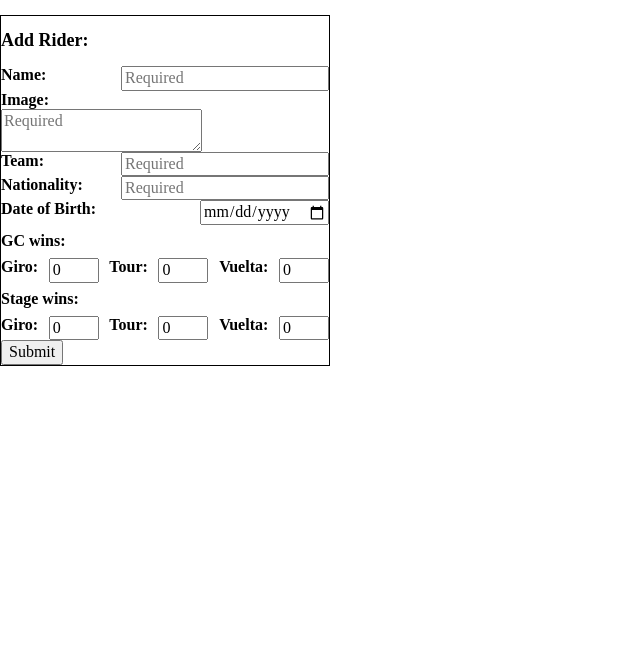
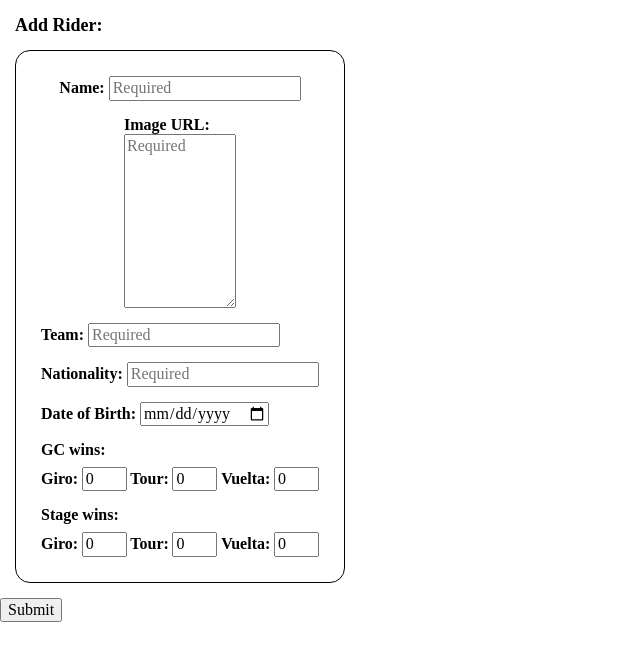
Before and after one commit to albertRowett/grand-tour-gc-riders, a PHP site: page /addRider.php in a window 1280 px wide. Shown: the part 73-734 px from the top of the page, without its empty margins (0-640 px from the left). Run offline with PHP 8.4, Linux system fonts and the light colour scheme.

Commit message:
addRider page styling improved- still some centering issues to be addressed

```diff
--- a/addRider.php
+++ b/addRider.php
@@ -12,7 +12,6 @@ $headHtml = new HeadHtml();
 $addRiderHtml = new AddRiderHtml();
 
 // Handling form submission
-
 $name = $_POST['name'] ?? false;
 $image = $_POST['image'] ?? false;
 $team = $_POST['team'] ?? false;
@@ -90,8 +89,6 @@ if (
     );
 }
 
-
-
 // Displaying page
 $headHtml->display();
 $addRiderHtml->display();
--- a/css/styles.css
+++ b/css/styles.css
@@ -57,6 +57,7 @@ a:hover {
 .flexrow {
   display: flex;
   justify-content: space-between;
+  align-items: center;
 }
 
 h3 {
@@ -79,22 +80,59 @@ p {
 
 /* Apply to addRider page only */
 
-.addRiderForm {
+.addRiderContainer {
   position: absolute;
   top: 72.55px;
-  width: 330px;
-  margin: 15px auto;
-  border: 1px solid black;
 }
 
 h2 {
+  margin: 15px 15px 0 15px;
   font-size: large;
+}
+
+.addRiderStats {
+  width: 330px;
+  margin: 15px;
+  border: 1px solid black;
+  border-radius: 15px;
+  padding: 17.5px 25px;
+  display: flex;
+  flex-direction: column;
+}
+
+.statRow {
+  margin: 7.5px 0;
+}
+
+.statRow.nameRow {
+  text-align: center;
+}
+
+.statRow.imgRow {
+  margin: 7.5px auto;
 }
 
 label {
   font-weight: bold;
 }
 
+.textInput {
+  width: 192px;
+}
+
+.imgInput {
+  width: 112px;
+  min-width: 112px;
+  max-width: 112px;
+  height: 174px;
+  min-height: 174px;
+  max-height: 174px;
+}
+
 .numberInput {
-  width: 50px;
+  width: 45px;
 }
+
+.submitButton {
+  margin: 0;
+}
--- a/src/HTML/PageContents/AddRiderHtml.php
+++ b/src/HTML/PageContents/AddRiderHtml.php
@@ -18,28 +18,32 @@ class AddRiderHtml
                 </nav>
             </header>
 
-            <form class='addRiderForm' method='POST'>
+            <div class='addRiderContainer'>
                 <h2>Add Rider:</h2>
-                <div class='flexrow'>
+                <form method='POST'>
+                    <div class='addRiderStats'>
+                        <div class='statRow nameRow'>
                             <label for='name'>Name:</label>
-                    <input type='text' id='name' name='name' placeholder='Required' />
+                            <input type='text' class='textInput' id='name' name='name' placeholder='Required' />
                         </div>
-                <label for='image'>Image:</label><br />
-                <textarea id='image' name='image' placeholder='Required'></textarea>
-                <div class='flexrow'>
+                        <div class='statRow imgRow'>
+                            <label for='image'>Image URL:</label><br />
+                            <textarea id='image' name='image' class='imgInput' placeholder='Required'></textarea>
+                        </div>
+                        <div class='statRow'>
                             <label for='team'>Team:</label>
-                    <input type='text' id='team' name='team' placeholder='Required' />
+                            <input type='text' class='textInput' id='team' name='team' placeholder='Required' />
                         </div>
-                <div class='flexrow'>
+                        <div class='statRow'>
                             <label for='nationality'>Nationality:</label>
-                    <input type='text' id='nationality' name='nationality' placeholder='Required' />
+                            <input type='text' class='textInput' id='nationality' name='nationality' placeholder='Required' />
                         </div>
-                <div class='flexrow'>
+                        <div class='statRow'>
                             <label for='dob'>Date of Birth:</label>
                             <input type='date' id='dob' name='dob' />
                         </div>
-                <p><b>GC wins:</b></p>
-                <div class='flexrow'>
+                        <p class='title'><b>GC wins:</b></p>
+                        <div class='flexrow statRow'>
                             <label for='giroGcWins'>Giro:</label>
                             <input type='number' class='numberInput' id='giroGcWins' name='giroGcWins' value='0' min='0' />
                             <label for='tourGcWins'>Tour:</label>
@@ -47,8 +51,8 @@ class AddRiderHtml
                             <label for='vueltaGcWins'>Vuelta:</label>
                             <input type='number' class='numberInput' id='vueltaGcWins' name='vueltaGcWins' value='0' min='0' />
                         </div>
-                <p><b>Stage wins:</b></p>
-                <div class='flexrow'>
+                        <p class='title'><b>Stage wins:</b></p>
+                        <div class='flexrow statRow'>
                             <label for='giroStageWins'>Giro:</label>
                             <input type='number' class='numberInput' id='giroStageWins' name='giroStageWins' value='0' min='0' />
                             <label for='tourStageWins'>Tour:</label>
@@ -56,8 +60,10 @@ class AddRiderHtml
                             <label for='vueltaStageWins'>Vuelta:</label>
                             <input type='number' class='numberInput' id='vueltaStageWins' name='vueltaStageWins' value='0' min='0' />
                         </div>
-                <input type='submit' name='submit' value='Submit' />
+                    </div>
+                    <input type='submit' class='submitButton' name='submit' value='Submit' />
                 </form>
+            </div>
 
         </body>
         ";
```
Lines whose indentation alone changed are shown as unchanged.
